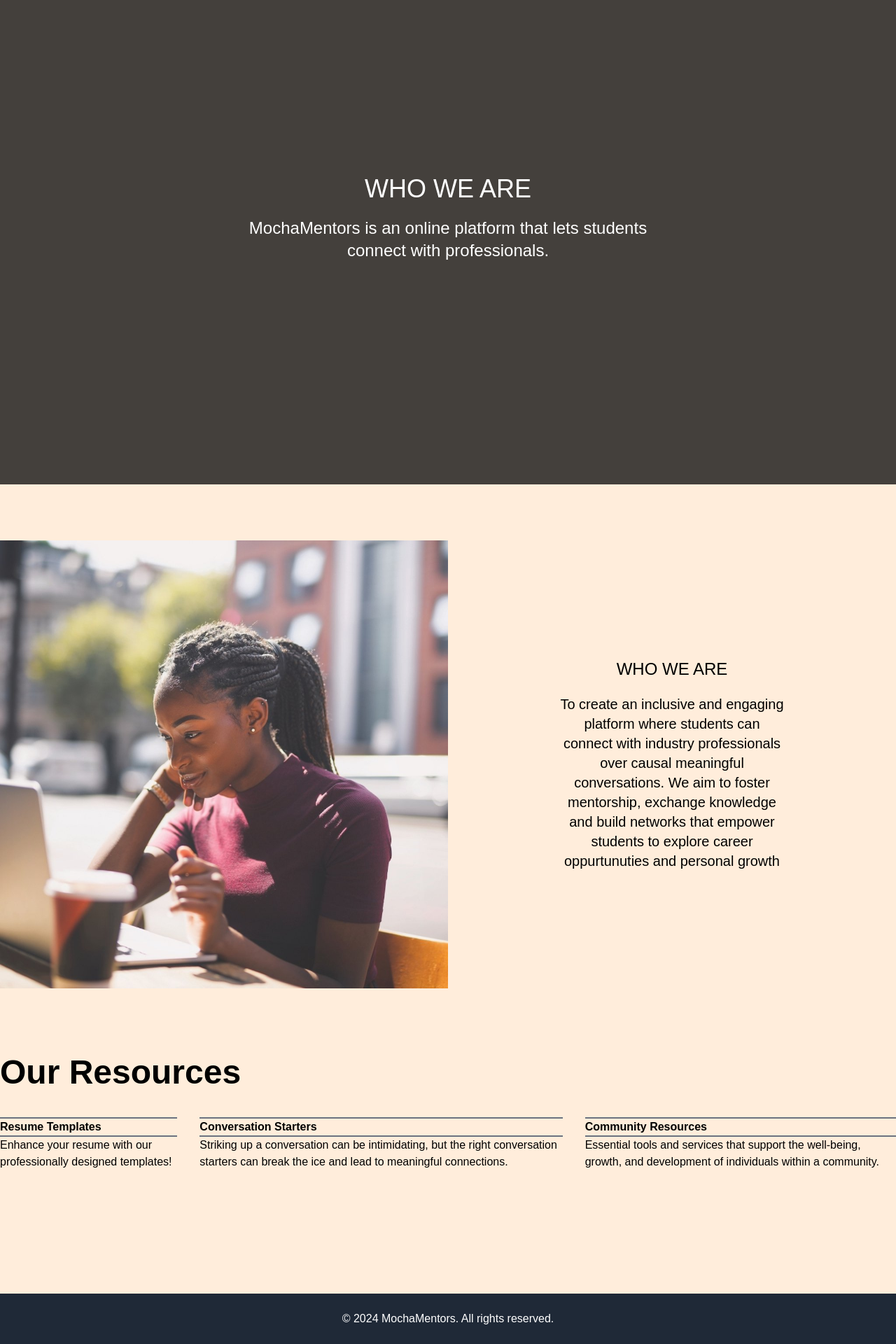
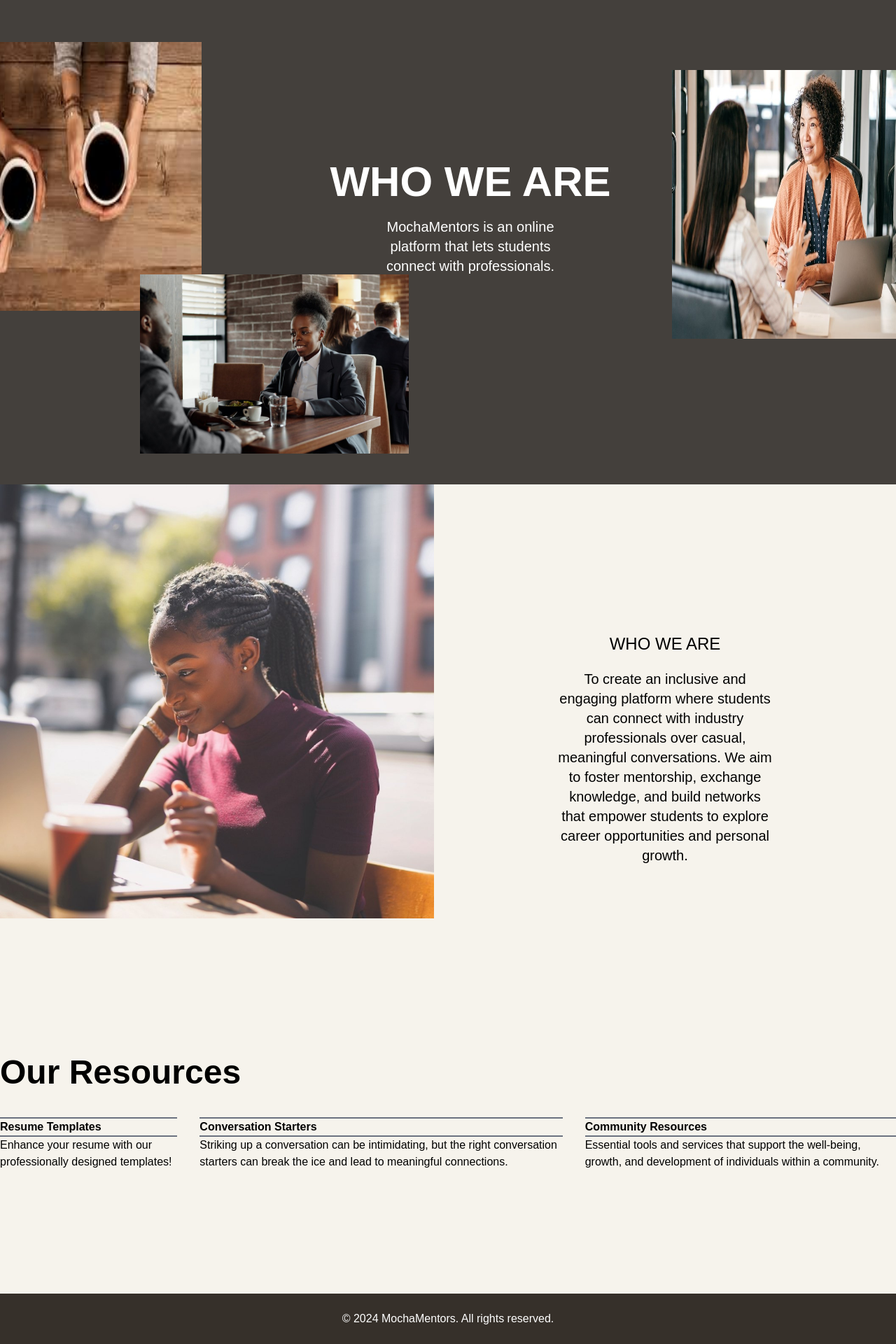
Before and after one commit to wangtony4005/coffeechat, a React (Vite) app in the folder frontend/: page / in a window 1280 px wide. Shown: the part 108-2028 px from the top of the page at 70% size. Built offline with nearby package versions, Linux system fonts and the light colour scheme.

Commit message:
color scheme and images added

```diff
--- a/frontend/src/components/Footer.jsx
+++ b/frontend/src/components/Footer.jsx
@@ -39,7 +39,7 @@
       </div>
 
       <div className="relative">
-        <footer className="relative bg-gray-800 text-white py-6 block">
+        <footer className="relative bg-footer-color text-white py-6 block">
           <div className="container mx-auto text-center">
             © 2024 MochaMentors. All rights reserved.
           </div>
--- a/frontend/src/components/Navbar.jsx
+++ b/frontend/src/components/Navbar.jsx
@@ -15,7 +15,7 @@
   }, [login]);
   return (
     <>
-      <header className="absolute w-screen z-10 flex items-center justify-between bg-white py-6 px-6 font-semibold stroke-stone-400">
+      <header className="absolute w-screen z-10 flex items-center justify-between bg-nav-color py-6 px-6 font-semibold stroke-stone-400">
         <Link to="/" className="md:text-2xl sm:text-sm">
           Mocha Mentors
         </Link>
--- a/frontend/src/pages/Faqs.jsx
+++ b/frontend/src/pages/Faqs.jsx
@@ -40,12 +40,12 @@
     <main className="h-auto w-auto">
       <Navbar />
       <div className="w-screen h-screen overflow-auto">
-        <div className="flex items-center justify-center w-full h-1/2 relative bg-base-color">
+        <div className="flex items-center justify-center w-full h-1/2 relative bg-darker-nav-color">
           <h1 className="text-4xl text-black font-bold">
             Frequently Asked Questions
           </h1>
         </div>
-        <div className="w-full min-h-1/2 bg-white flex-grow ">
+        <div className="w-full min-h-1/2 bg-nav-color flex-grow ">
           <div className="container mx-auto py-10 flex items-center justify-center flex-col ">
             {faqs.questions.map((faq, index) => (
               <div key={index} className="mb-4 h-48 w-3/5">
--- a/frontend/src/pages/Home.jsx
+++ b/frontend/src/pages/Home.jsx
@@ -1,45 +1,76 @@
 import React from "react";
 import Navbar from "../components/navbar";
 import Footer from "../components/Footer";
+import faqimg from "../assets/faqimg.jpeg";
+import homepageimg1 from "../assets/homepageimg1.jpeg";
 import homeimg2 from "../assets/homeimg2.jpg";
-import faqimg from "../assets/faqimg.jpeg";
+import homeimg3 from "../assets/homeimg3.jpg";
 
 function Home() {
   return (
     <main className="h-auto w-auto bg-stone-700">
       <div className="w-screen h-screen relative bg-stone-700">
         <Navbar />
-        {/* <div className="py-20 z-50">
+        <div className="flex items-center justify-center flex-col md:flex-row h-screen w-screen bg-stone-700 absolute text-white py-20">
           <img
-            src={homeimg2}
+            src={homepageimg1}
             alt="homeimg"
-            className="h-96 w-96 z-30 absolute"
+            className="relative md:-translate-y-10 md:-translate-x-24 translate-x-32 h-48 w-32 md:h-96 md:w-96"
           />
-        </div> */}
-        <div className="flex items-center justify-center flex-col h-screen w-screen bg-stone-700 absolute text-white py-20">
-          <h1 className="text-4xl text-center mt-10 z-10">WHO WE ARE</h1>
-          <h1 className="text-center text-2xl mt-5 w-1/2 z-10">
-            MochaMentors is an online platform that lets students connect with
-            professionals.
-          </h1>
+
+          <div className="flex items-center justify-center flex-col text-center mt-5 md:mt-0">
+            <h1 className="text-3xl md:text-6xl mt-5 md:mt-10 z-10 font-bold">
+              WHO WE ARE
+            </h1>
+            <h1 className="text-lg md:text-xl mt-2 md:mt-5 w-3/4 md:w-1/2 z-10 font-light">
+              MochaMentors is an online platform that lets students connect with
+              professionals.
+            </h1>
+          </div>
+
+          <img
+            src={homeimg3}
+            alt="homeimg"
+            className="relative h-48 w-48 md:h-96 md:w-80 mt-5 md:mt-0"
+          />
         </div>
+        <img
+          src={homeimg2}
+          alt="homeimg"
+          className="relative z-10 h-32 w-64 md:h-64 md:w-96 md:translate-x-96"
+          id="homeimg"
+        />
+
+        <style>
+          {`
+          #homeimg {
+            transform: translate(0px, 150px);
+          }
+
+          @media (min-width: 1000px) {
+            #homeimg {
+              transform: translate(200px, 500px); /* For screens larger than 600px */
+            }
+          }
+        `}
+        </style>
       </div>
-      <div className="w-screen min-h-screen h-auto overflow-auto flex md:flex-row flex-col  items-center bg-base-color">
-        <div className="flex-1 h-full flex items-center justify-center">
+      <div className="w-screen min-h-screen h-auto overflow-auto flex flex-col md:flex-row items-start bg-base-color">
+        <div className="flex-1 h-full flex items-start justify-start">
           <img
             src={faqimg}
             alt="homeimg"
-            className=" h-full w-full object-cover"
+            className="h-full w-full object-cover"
           />
         </div>
-        <div className="flex-1 h-full flex flex-col  items-center justify-center">
-          <h1 className="text-2xl text-center">WHO WE ARE</h1>
-          <h2 className="text-center text-xl mt-5 w-1/2">
+        <div className="flex-1 h-full flex flex-col items-center justify-center lg:relative lg:translate-y-48 p-5">
+          <h1 className="text-xl md:text-2xl text-center">WHO WE ARE</h1>
+          <h2 className="text-center text-base md:text-xl mt-2 md:mt-5 w-full md:w-1/2">
             To create an inclusive and engaging platform where students can
-            connect with industry professionals over causal meaningful
-            conversations. We aim to foster mentorship, exchange knowledge and
-            build networks that empower students to explore career oppurtunuties
-            and personal growth
+            connect with industry professionals over casual, meaningful
+            conversations. We aim to foster mentorship, exchange knowledge, and
+            build networks that empower students to explore career opportunities
+            and personal growth.
           </h2>
         </div>
       </div>
--- a/frontend/src/pages/Resources.jsx
+++ b/frontend/src/pages/Resources.jsx
@@ -6,13 +6,13 @@
 
 function Resources() {
   return (
-    <main className="h-auto w-auto">
+    <main className="h-auto w-auto bg-darker-nav-color">
       <Navbar />
-      <div className="w-screen h-screen overflow-auto ">
+      <div className="w-screen h-screen overflow-auto bg-darker-nav-color ">
         <div className="flex items-center justify-center w-full h-1/2 relative ">
           <h1 className="text-4xl text-black font-bold">Our Services</h1>
         </div>
-        <div className="w-full min-h-1/2 bg-white flex-grow h-auto  ">
+        <div className="w-full min-h-1/2 bg-nav-color  flex-grow h-auto  ">
           <div className="container mx-auto py-10 flex items-center justify-center lg:flex-row mb-4 flex-col gap-32 ">
             <div className="mb-4 h-auto w-3/5">
               <img
--- a/frontend/tailwind.config.js
+++ b/frontend/tailwind.config.js
@@ -7,8 +7,11 @@
         "5vw": "5vw",
       },
       colors: {
-        "base-color": "#ffeddb",
-        "mocha-color": "#FFEDDB",
+        "base-color": "#F6F3EC",
+        "mocha-color": "#574C3F",
+        "footer-color": "#36302A",
+        "nav-color": "#F6F3EC",
+        "darker-nav-color": "#ECE4DA",
       },
     },
   },
```
